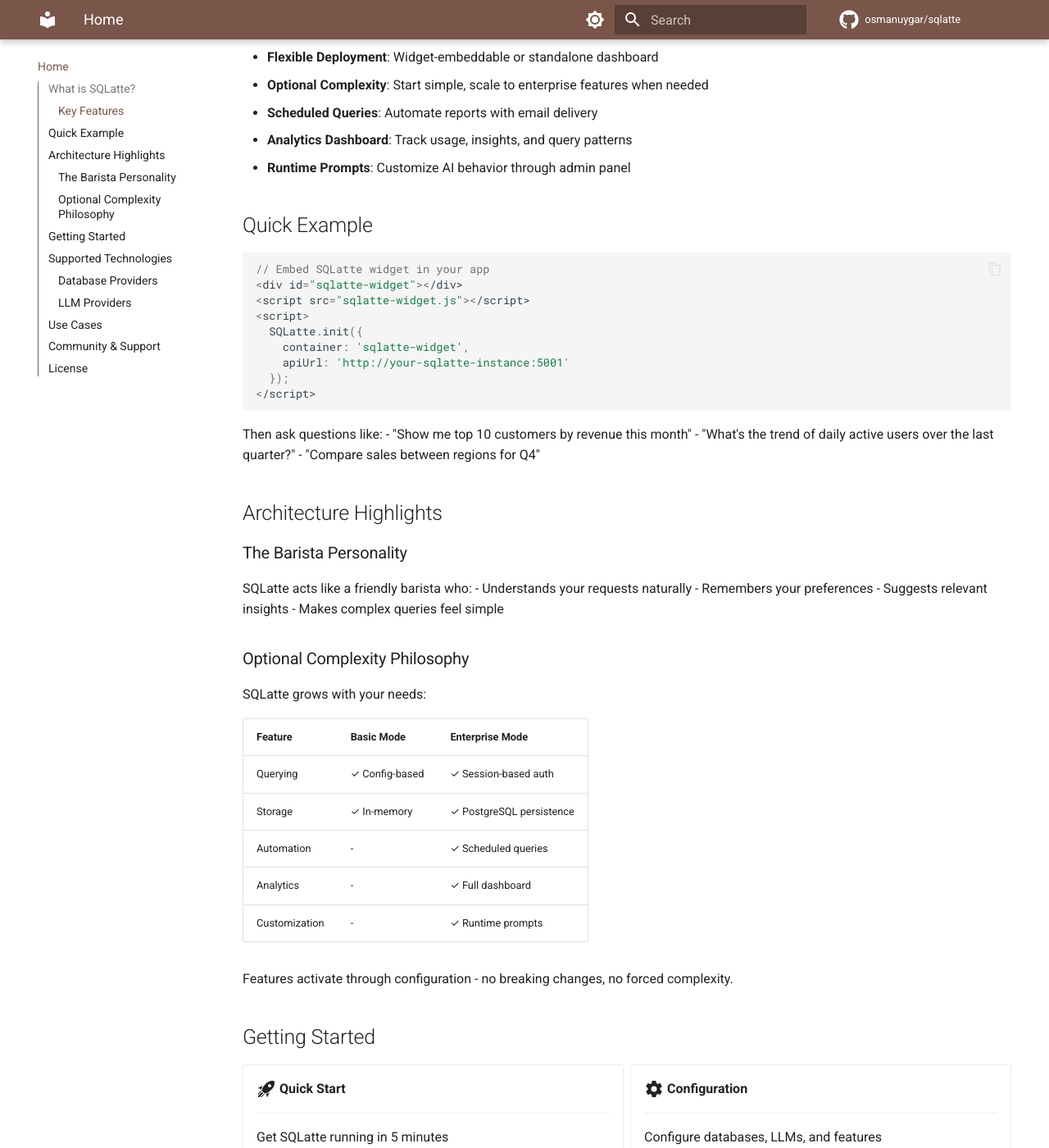
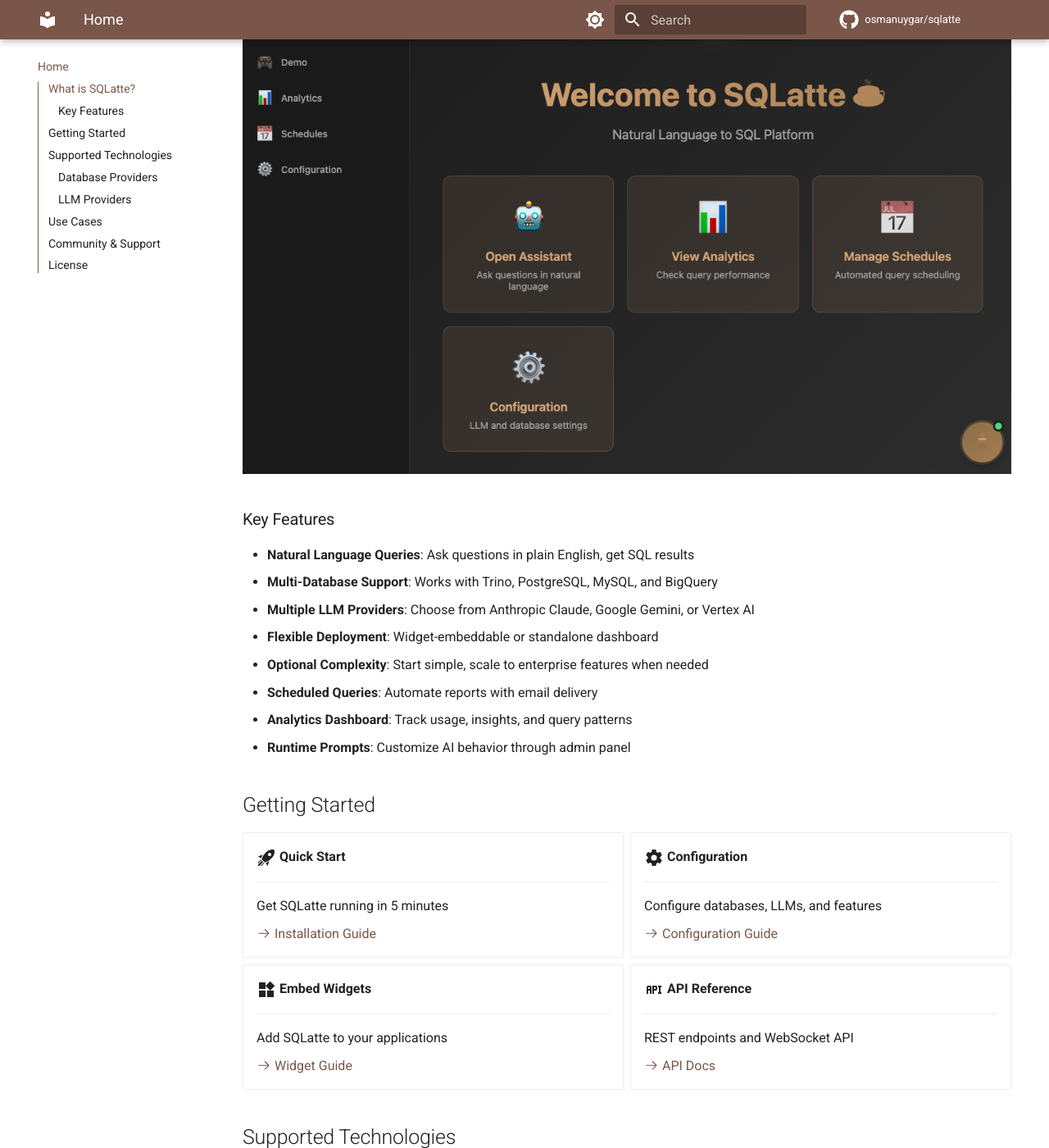
Before and after one commit to osmanuygar/sqlatte-docs, an MkDocs documentation site: the page built from docs/index.md, in a window 1280 px wide and 1400 px high, scrolled down 584 px. Shown: the whole window at 82% size. Built offline with MkDocs 1.6.1 and Material for MkDocs 9.7.7, drawn with Linux system fonts in a browser that asks for light colours; comment, search, counter and statistics services are not loaded.

````diff
--- a/docs/index.md
+++ b/docs/index.md
@@ -7,6 +7,8 @@ SQLatte transforms natural language questions into SQL queries, making database
 ## What is SQLatte?
 
 SQLatte is a natural language to SQL analytics platform that combines the power of Large Language Models with your databases. Think of it as having a knowledgeable data analyst who speaks your language and understands your data.
+
+![img.png](assets/images/img.png)
 
 ### Key Features
 
@@ -19,48 +21,6 @@ SQLatte is a natural language to SQL analytics platform that combines the power
 - **Analytics Dashboard**: Track usage, insights, and query patterns
 - **Runtime Prompts**: Customize AI behavior through admin panel
 
-## Quick Example
-
-```javascript
-// Embed SQLatte widget in your app
-<div id="sqlatte-widget"></div>
-<script src="sqlatte-widget.js"></script>
-<script>
-  SQLatte.init({
-    container: 'sqlatte-widget',
-    apiUrl: 'http://your-sqlatte-instance:5001'
-  });
-</script>
-```
-
-Then ask questions like:
-- "Show me top 10 customers by revenue this month"
-- "What's the trend of daily active users over the last quarter?"
-- "Compare sales between regions for Q4"
-
-## Architecture Highlights
-
-### The Barista Personality
-
-SQLatte acts like a friendly barista who:
-- Understands your requests naturally
-- Remembers your preferences
-- Suggests relevant insights
-- Makes complex queries feel simple
-
-### Optional Complexity Philosophy
-
-SQLatte grows with your needs:
-
-| Feature | Basic Mode | Enterprise Mode |
-|---------|-----------|-----------------|
-| Querying | ✓ Config-based | ✓ Session-based auth |
-| Storage | ✓ In-memory | ✓ PostgreSQL persistence |
-| Automation | - | ✓ Scheduled queries |
-| Analytics | - | ✓ Full dashboard |
-| Customization | - | ✓ Runtime prompts |
-
-Features activate through configuration - no breaking changes, no forced complexity.
 
 ## Getting Started
 
````
Also changed, not shown: README.md (+0 -18 lines), docs/getting-started/installation.md (+9 -31 lines), docs/getting-started/quickstart.md (+5 -5 lines), docs/assets/images/img.png (added), 1 other file.
